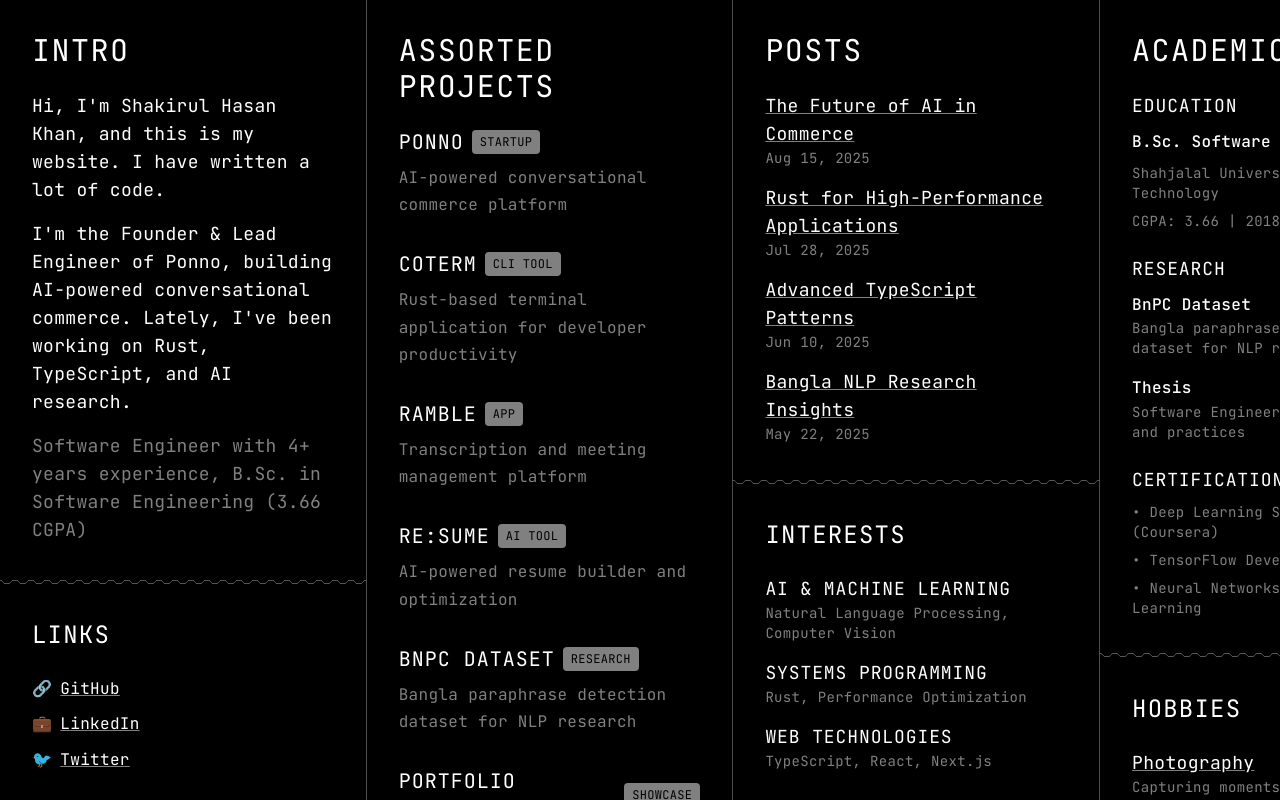
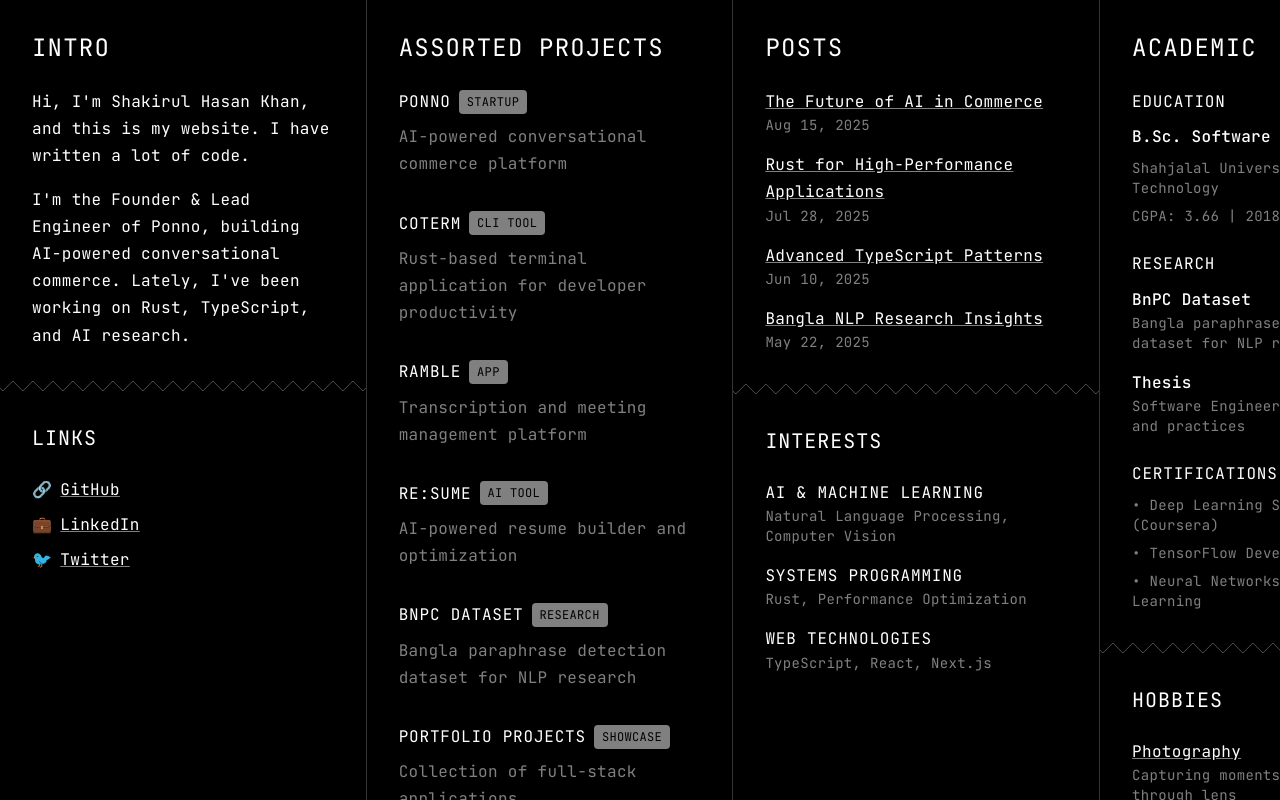
Before and after one commit to KhanShaheb34/portfolio, a Next.js app: page / in a window 1280 px wide. Built offline with nearby package versions, Linux system fonts and the light colour scheme.

Commit message:
Refactor typography styles across components to use consistent text sizes, enhance global styles with new zig-zag line, and adjust opacity for improved visual hierarchy.

```diff
--- a/src/app/globals.css
+++ b/src/app/globals.css
@@ -74,11 +74,12 @@
 }
 
 .wavy-line {
-  --s: 4px; /* size of the wave */
+  --s: 8px; /* size of the wave */
   --b: 1px; /* thickness of the line */
-  --m: 0.8; /* curvature of the wave [0 2] */
+  --m: 1; /* curvature of the wave [0 2] */
 
-  background: #808080aa;
+  background: var(--foreground);
+  opacity: 0.3;
   --R: calc(var(--s) * sqrt(var(--m) * var(--m) + 1) + var(--b) / 2);
   height: calc(2 * var(--R));
   width: 100%;
@@ -97,3 +98,24 @@
     50% calc(50% + var(--s) / 2 + var(--b) / 2) / calc(4 * var(--s))
     calc(var(--s) + var(--b)) repeat-x;
 }
+
+.zig-zag-line {
+  --a: 90deg; /* control the angle */
+  --s: 20px; /* size of the zig-zag */
+  --b: 1px; /* control the thickness */
+
+  background: var(--foreground);
+  opacity: 0.3;
+  height: calc(var(--b) + var(--s) / (2 * tan(var(--a) / 2)));
+  width: 100%;
+  --_g: var(--s) repeat-x
+    conic-gradient(
+      from calc(var(--a) / -2) at bottom,
+      #0000,
+      #000 1deg calc(var(--a) - 1deg),
+      #0000 var(--a)
+    );
+  mask:
+    50% calc(-1 * var(--b)) / var(--_g) exclude,
+    50% / var(--_g);
+}
--- a/src/app/page.tsx
+++ b/src/app/page.tsx
@@ -17,11 +17,9 @@
         {/* Column 1: INTRO */}
         <Column>
           <Section title="INTRO">
-            <div className="space-y-4 text-lg">
+            <div className="space-y-4 text-md">
               {portfolioData.intro.paragraphs.map((paragraph, index) => (
-                <p className={index === 2 ? 'text-muted' : ''} key={index}>
-                  {paragraph}
-                </p>
+                <p key={index}>{paragraph}</p>
               ))}
             </div>
           </Section>
@@ -99,7 +97,7 @@
             <div className="space-y-4">
               {portfolioData.interests.map((interest, index) => (
                 <div key={index}>
-                  <h3 className="text-lg">{interest.title}</h3>
+                  <h3 className="text-md">{interest.title}</h3>
                   <p className="text-muted text-sm">{interest.description}</p>
                 </div>
               ))}
@@ -114,7 +112,7 @@
           <Section title="ACADEMIC">
             <div className="space-y-6">
               <div>
-                <h3 className="mb-2 text-lg">Education</h3>
+                <h3 className="mb-2 text-md">Education</h3>
                 <div className="space-y-2">
                   <p className="font-medium">
                     {portfolioData.academic.education.degree}
@@ -129,7 +127,7 @@
               </div>
 
               <div>
-                <h3 className="mb-2 text-lg">Research</h3>
+                <h3 className="mb-2 text-md">Research</h3>
                 <div className="space-y-4">
                   {portfolioData.academic.research.map((item, index) => (
                     <div key={index}>
@@ -141,7 +139,7 @@
               </div>
 
               <div>
-                <h3 className="mb-2 text-lg">Certifications</h3>
+                <h3 className="mb-2 text-md">Certifications</h3>
                 <div className="space-y-2">
                   {portfolioData.academic.certifications.map((cert, index) => (
                     <p className="text-muted text-sm" key={index}>
--- a/src/components/InterestCard.tsx
+++ b/src/components/InterestCard.tsx
@@ -4,12 +4,16 @@
   href?: string;
 };
 
-export default function InterestCard({ title, description, href }: InterestCardProps) {
+export default function InterestCard({
+  title,
+  description,
+  href,
+}: InterestCardProps) {
   if (href) {
     return (
       <div>
         <a
-          className="block text-lg transition-colors hover:text-muted"
+          className="block text-md transition-colors hover:text-muted"
           href={href}
         >
           {title}
@@ -21,7 +25,7 @@
 
   return (
     <div>
-      <h3 className="text-lg">{title}</h3>
+      <h3 className="text-md">{title}</h3>
       <p className="text-muted text-sm">{description}</p>
     </div>
   );
--- a/src/components/OpenSourceCard.tsx
+++ b/src/components/OpenSourceCard.tsx
@@ -14,7 +14,7 @@
   return (
     <div>
       <div className="mb-1 flex items-center justify-between">
-        <a className="text-lg transition-colors hover:text-muted" href={href}>
+        <a className="text-md transition-colors hover:text-muted" href={href}>
           {name}
         </a>
         <span className="text-muted">⭐ {stars}</span>
--- a/src/components/PostCard.tsx
+++ b/src/components/PostCard.tsx
@@ -8,7 +8,7 @@
   return (
     <div>
       <a
-        className="block text-lg transition-colors hover:text-muted"
+        className="block text-md transition-colors hover:text-muted"
         href={href}
       >
         {title}
--- a/src/components/ProjectCard.tsx
+++ b/src/components/ProjectCard.tsx
@@ -12,7 +12,7 @@
   return (
     <div>
       <div className="mb-2 flex items-center space-x-2">
-        <h3 className="text-xl">{title}</h3>
+        <h3 className="text-md">{title}</h3>
         <span className="rounded bg-muted px-2 py-1 text-background text-xs">
           {badge}
         </span>
--- a/src/components/Section.tsx
+++ b/src/components/Section.tsx
@@ -11,7 +11,7 @@
   children,
   titleSize = 'xl',
 }: SectionProps) {
-  const titleClass = titleSize === 'xl' ? 'text-3xl' : 'text-2xl';
+  const titleClass = titleSize === 'xl' ? 'text-2xl' : 'text-xl';
 
   return (
     <div className="flex-1 p-8">
--- a/src/components/VerticalSeparator.tsx
+++ b/src/components/VerticalSeparator.tsx
@@ -1,5 +1,5 @@
 export default function VerticalSeparator() {
   return (
-    <div className="hidden w-px flex-none bg-foreground opacity-30 md:block" />
+    <div className="hidden w-px flex-none bg-foreground opacity-20 md:block" />
   );
 }
--- a/src/components/WavyLine.tsx
+++ b/src/components/WavyLine.tsx
@@ -1,3 +1,3 @@
 export default function WavyLine() {
-  return <div className="wavy-line" />;
+  return <div className="zig-zag-line" />;
 }
--- a/src/data/portfolio.json
+++ b/src/data/portfolio.json
@@ -2,8 +2,7 @@
   "intro": {
     "paragraphs": [
       "Hi, I'm Shakirul Hasan Khan, and this is my website. I have written a lot of code.",
-      "I'm the Founder & Lead Engineer of Ponno, building AI-powered conversational commerce. Lately, I've been working on Rust, TypeScript, and AI research.",
-      "Software Engineer with 4+ years experience, B.Sc. in Software Engineering (3.66 CGPA)"
+      "I'm the Founder & Lead Engineer of Ponno, building AI-powered conversational commerce. Lately, I've been working on Rust, TypeScript, and AI research."
     ]
   },
   "socialLinks": [
```
